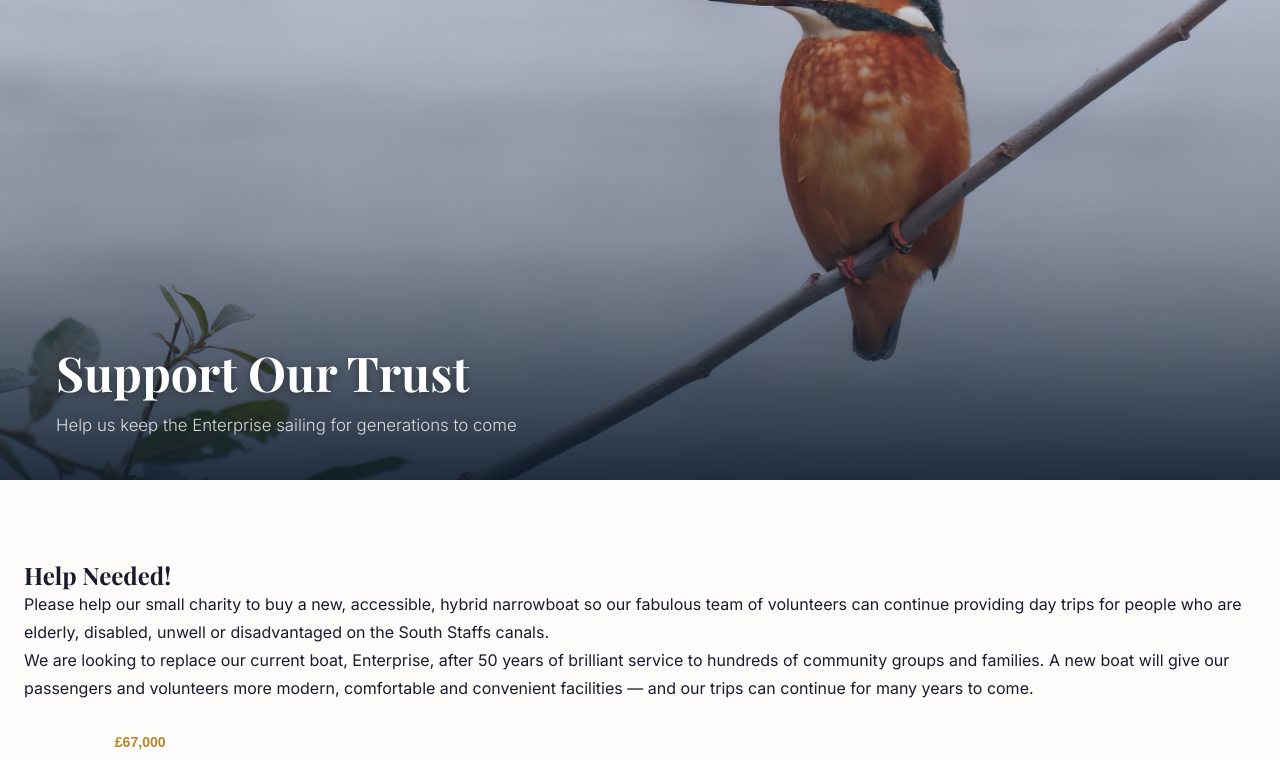
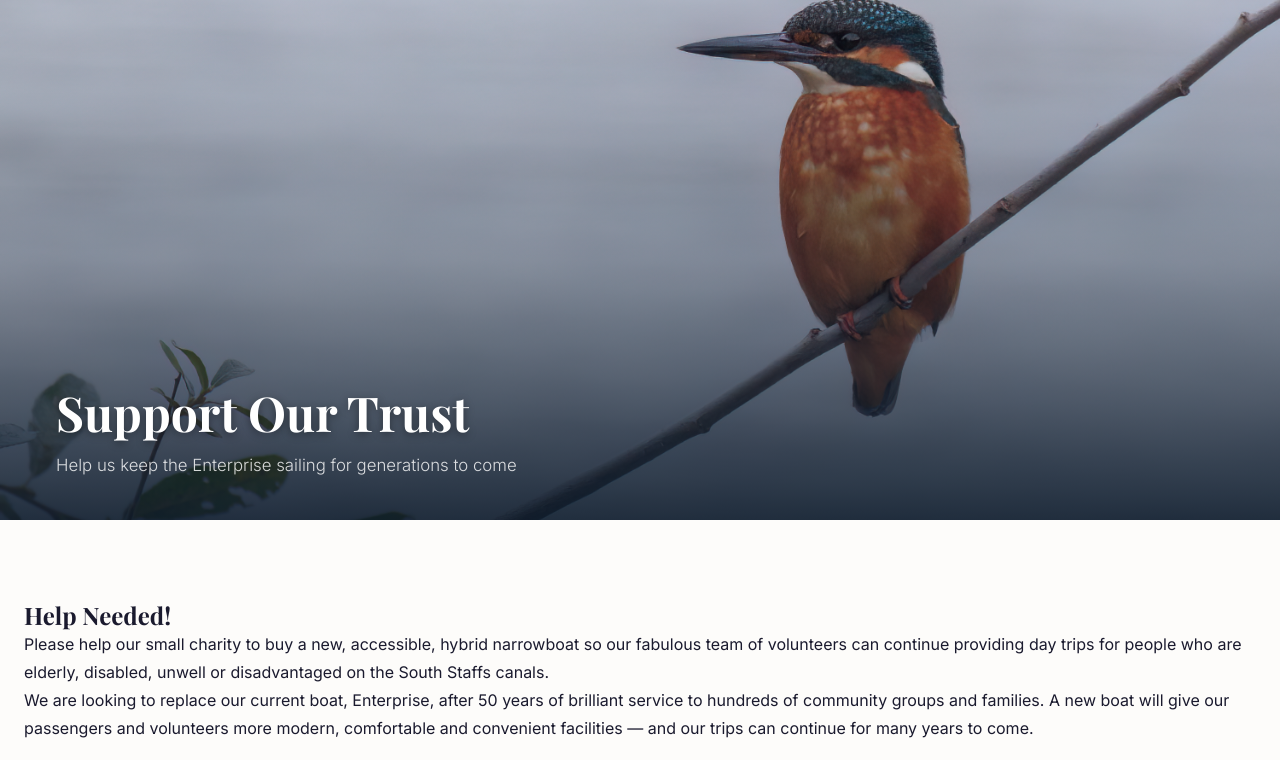
Before and after one commit to hafi2-cpu/truman-enterprise-website, a PHP site: page /support.html in a window 1280 px wide. Shown: the part 73-833 px from the top of the page. Run offline with PHP 8.4, Linux system fonts and the light colour scheme; some web fonts are replaced.

Commit message:
Fix hero banners: increase height to 520px, cache-bust CSS, fix background-position

```diff
--- a/booking-form.html
+++ b/booking-form.html
@@ -6,7 +6,7 @@
   <title>Book a Trip — Truman Enterprise Narrowboat Trust</title>
   <link rel="preconnect" href="https://fonts.googleapis.com">
   <link rel="preconnect" href="https://fonts.gstatic.com" crossorigin>
-  <link rel="stylesheet" href="css/style.css">
+  <link rel="stylesheet" href="css/style.css?v=3">
 </head>
 <body>
 
--- a/contact.html
+++ b/contact.html
@@ -6,7 +6,7 @@
   <title>Contact — Truman Enterprise Narrowboat Trust</title>
   <link rel="preconnect" href="https://fonts.googleapis.com">
   <link rel="preconnect" href="https://fonts.gstatic.com" crossorigin>
-  <link rel="stylesheet" href="css/style.css">
+  <link rel="stylesheet" href="css/style.css?v=3">
 </head>
 <body>
 
--- a/css/style.css
+++ b/css/style.css
@@ -261,12 +261,13 @@ nav {
 /* ===== PAGE HERO ===== */
 .page-hero {
   position: relative;
-  min-height: 480px;
+  min-height: 520px;
   background-size: cover;
-  background-position: center center;
+  background-position: center 40%;
   background-repeat: no-repeat;
   display: flex;
   align-items: flex-end;
+  width: 100%;
 }
 
 .page-hero::after {
@@ -1606,7 +1607,7 @@ hr.divider {
   .form-row { grid-template-columns: 1fr; }
   .trip-row .form-row { grid-template-columns: 1fr 1fr; }
   .page-hero-content { padding: 28px 24px; }
-  .page-hero { min-height: 380px; }
+  .page-hero { min-height: 420px; }
   .hero { min-height: 500px; }
   .hero-content { text-align: center; padding: 90px 24px 70px; }
   .hero-actions { justify-content: center; }
@@ -1617,7 +1618,7 @@ hr.divider {
   section { padding: 56px 16px; }
   .hero { min-height: 420px; }
   .hero-content { padding: 80px 16px 60px; }
-  .page-hero { min-height: 300px; }
+  .page-hero { min-height: 320px; }
   .page-hero-content { padding: 24px 20px; }
   .form-card { padding: 24px 20px; }
   .footer-grid { grid-template-columns: 1fr; }
--- a/get-involved.html
+++ b/get-involved.html
@@ -6,7 +6,7 @@
   <title>Get Involved — Truman Enterprise Narrowboat Trust</title>
   <link rel="preconnect" href="https://fonts.googleapis.com">
   <link rel="preconnect" href="https://fonts.gstatic.com" crossorigin>
-  <link rel="stylesheet" href="css/style.css">
+  <link rel="stylesheet" href="css/style.css?v=3">
 </head>
 <body>
 
--- a/index.html
+++ b/index.html
@@ -7,7 +7,7 @@
   <meta name="description" content="A volunteer-run charity providing accessible canal boat day trips for elderly, disabled and community groups across the West Midlands since 1968.">
   <link rel="preconnect" href="https://fonts.googleapis.com">
   <link rel="preconnect" href="https://fonts.gstatic.com" crossorigin>
-  <link rel="stylesheet" href="css/style.css">
+  <link rel="stylesheet" href="css/style.css?v=3">
   <style>
     /* Home-specific extras */
     .two-col {
--- a/our-trips.html
+++ b/our-trips.html
@@ -7,7 +7,7 @@
   <meta name="description" content="Day trips along the Staffs & Worcs Canal to Coven, Autherley Junction or Penkridge. Accessible narrowboat, trips April to October.">
   <link rel="preconnect" href="https://fonts.googleapis.com">
   <link rel="preconnect" href="https://fonts.gstatic.com" crossorigin>
-  <link rel="stylesheet" href="css/style.css">
+  <link rel="stylesheet" href="css/style.css?v=3">
   <style>
     .trips-page-layout {
       display: grid;
--- a/support.html
+++ b/support.html
@@ -6,7 +6,7 @@
   <title>Support the Trust — Truman Enterprise Narrowboat Trust</title>
   <link rel="preconnect" href="https://fonts.googleapis.com">
   <link rel="preconnect" href="https://fonts.gstatic.com" crossorigin>
-  <link rel="stylesheet" href="css/style.css">
+  <link rel="stylesheet" href="css/style.css?v=3">
 </head>
 <body>
 
```
